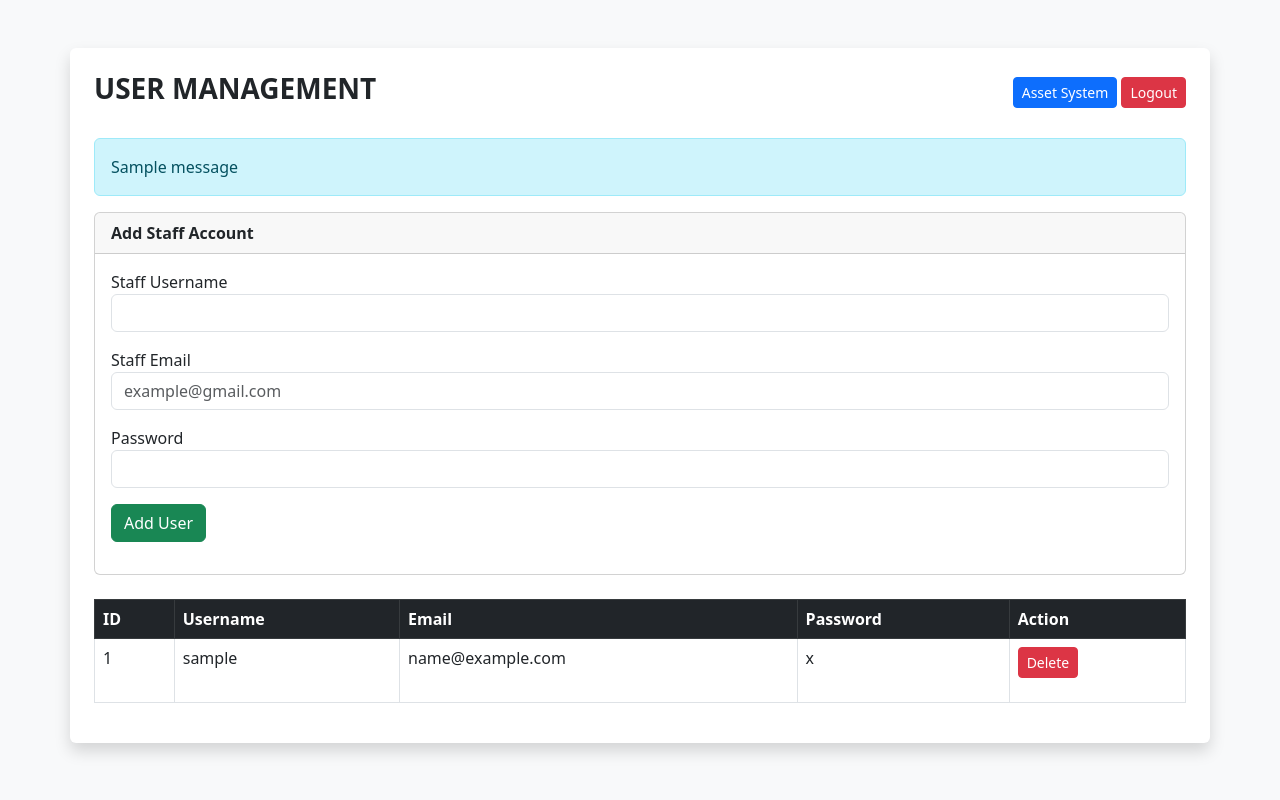
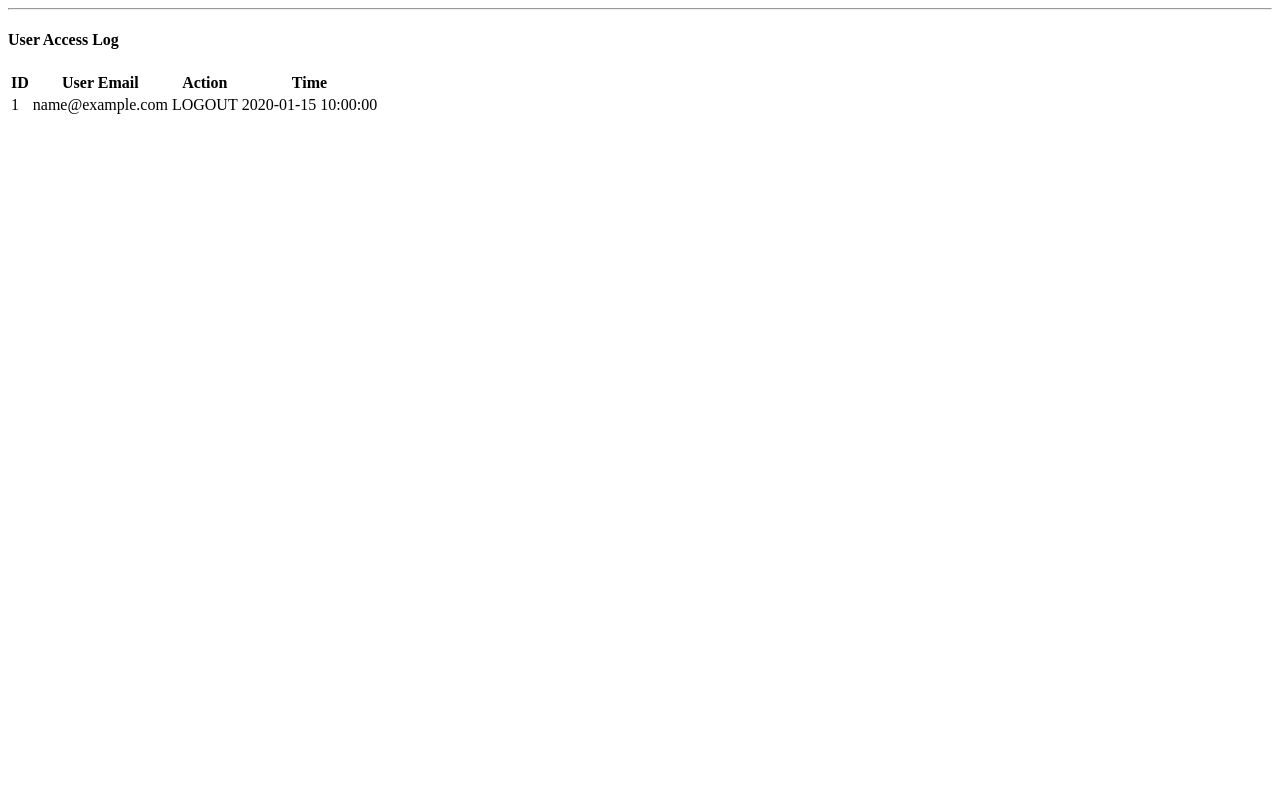
Before and after one commit to Fakhrul0029/Asset-Tracker-System-New-, a Flask app: page /admin in a window 1280 px wide. Run offline with Flask 3, Linux system fonts and the light colour scheme; the visitor is signed in with stand-in values (Sample User, id 1); one stand-in notice (Sample message) is shown; a database or web service that is not in the repository returns one stand-in record (values such as "Sample title"); some libraries are stand-ins or nearby versions.

Commit message:
Refactor admin panel layout and user access log

```diff
--- a/templates/admin.html
+++ b/templates/admin.html
@@ -1,112 +1,10 @@
-<html>
+<hr class="my-5">
 
-<head>
+<h4 class="fw-bold mb-3">
 
-    <title>Admin Panel</title>
+    User Access Log
 
-    <link rel="stylesheet"
-          href="https://cdn.jsdelivr.net/npm/bootstrap@5.3.0/dist/css/bootstrap.min.css">
-
-</head>
-
-<body class="bg-light p-5">
-
-<div class="container bg-white p-4 rounded shadow">
-
-    <div class="d-flex justify-content-between align-items-center mb-4">
-
-        <h3 class="fw-bold">
-            USER MANAGEMENT
-        </h3>
-
-        <div>
-
-            <a href="/"
-               class="btn btn-primary btn-sm">
-               Asset System
-            </a>
-
-            <a href="/logout"
-               class="btn btn-danger btn-sm">
-               Logout
-            </a>
-
-        </div>
-
-    </div>
-
-    {% with messages = get_flashed_messages() %}
-        {% if messages %}
-            {% for m in messages %}
-
-                <div class="alert alert-info">
-                    {{ m }}
-                </div>
-
-            {% endfor %}
-        {% endif %}
-    {% endwith %}
-
-    <div class="card mb-4">
-
-        <div class="card-header fw-bold">
-            Add Staff Account
-        </div>
-
-        <div class="card-body">
-
-            <form method="POST"
-                  action="/add_user">
-
-                <div class="mb-3">
-
-                    <label>
-                        Staff Username
-                    </label>
-
-                    <input type="text"
-                           name="username"
-                           class="form-control"
-                           required>
-
-                </div>
-
-                <div class="mb-3">
-
-                    <label>
-                        Staff Email
-                    </label>
-
-                    <input type="email"
-                           name="email"
-                           class="form-control"
-                           placeholder="example@gmail.com"
-                           required>
-
-                </div>
-
-                <div class="mb-3">
-
-                    <label>
-                        Password
-                    </label>
-
-                    <input type="text"
-                           name="password"
-                           class="form-control"
-                           required>
-
-                </div>
-
-                <button class="btn btn-success">
-                    Add User
-                </button>
-
-            </form>
-
-        </div>
-
-    </div>
+</h4>
 
 <table class="table table-bordered table-hover">
 
@@ -115,10 +13,9 @@
         <tr>
 
             <th>ID</th>
-                <th>Username</th>
-                <th>Email</th>
-                <th>Password</th>
+            <th>User Email</th>
             <th>Action</th>
+            <th>Time</th>
 
         </tr>
 
@@ -126,34 +23,37 @@
 
     <tbody>
 
-            {% for user in users %}
+        {% for log in access_logs %}
 
         <tr>
 
-                <td>{{ user.id }}</td>
+            <td>{{ log.id }}</td>
 
-                <td>{{ user.username }}</td>
-
-                <td>{{ user.email }}</td>
-
-                <td>{{ user.password }}</td>
+            <td>{{ log.user_email }}</td>
 
             <td>
 
-                    {% if user.username != 'admin' %}
+                {% if log.action == 'LOGIN' %}
 
-                    <form method="POST"
-                          action="/delete_user/{{ user.id }}">
+                    <span class="badge bg-success">
 
-                        <button class="btn btn-danger btn-sm">
-                            Delete
-                        </button>
+                        LOGIN
 
-                    </form>
+                    </span>
+
+                {% else %}
+
+                    <span class="badge bg-danger">
+
+                        LOGOUT
+
+                    </span>
 
                 {% endif %}
 
             </td>
+
+            <td>{{ log.created_at }}</td>
 
         </tr>
 
@@ -162,9 +62,3 @@
     </tbody>
 
 </table>
-
-</div>
-
-</body>
-
-</html>
```
Lines whose indentation alone changed are shown as unchanged.
